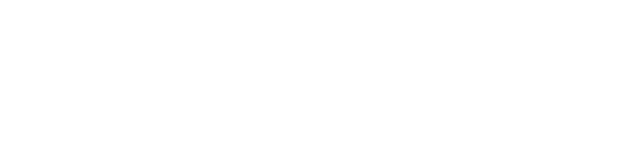
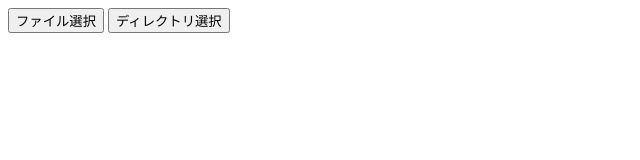
Before and after one commit to KataritaTantei/LvateinnMogumogu, a plain HTML site: page index.html in a window 1280 px wide. Shown: the whole page, without its empty margins (0-640 px from the left). Drawn offline with Linux system fonts and the light colour scheme.

Commit message:
Update index.html

```diff
--- a/index.html
+++ b/index.html
@@ -4,5 +4,6 @@
     <script src="js/main.js" defer></script>
 </head>
 <body>
-
+  <button id="1">ファイル選択</button>
+  <button id="2">ディレクトリ選択</button>
 </body>
```
